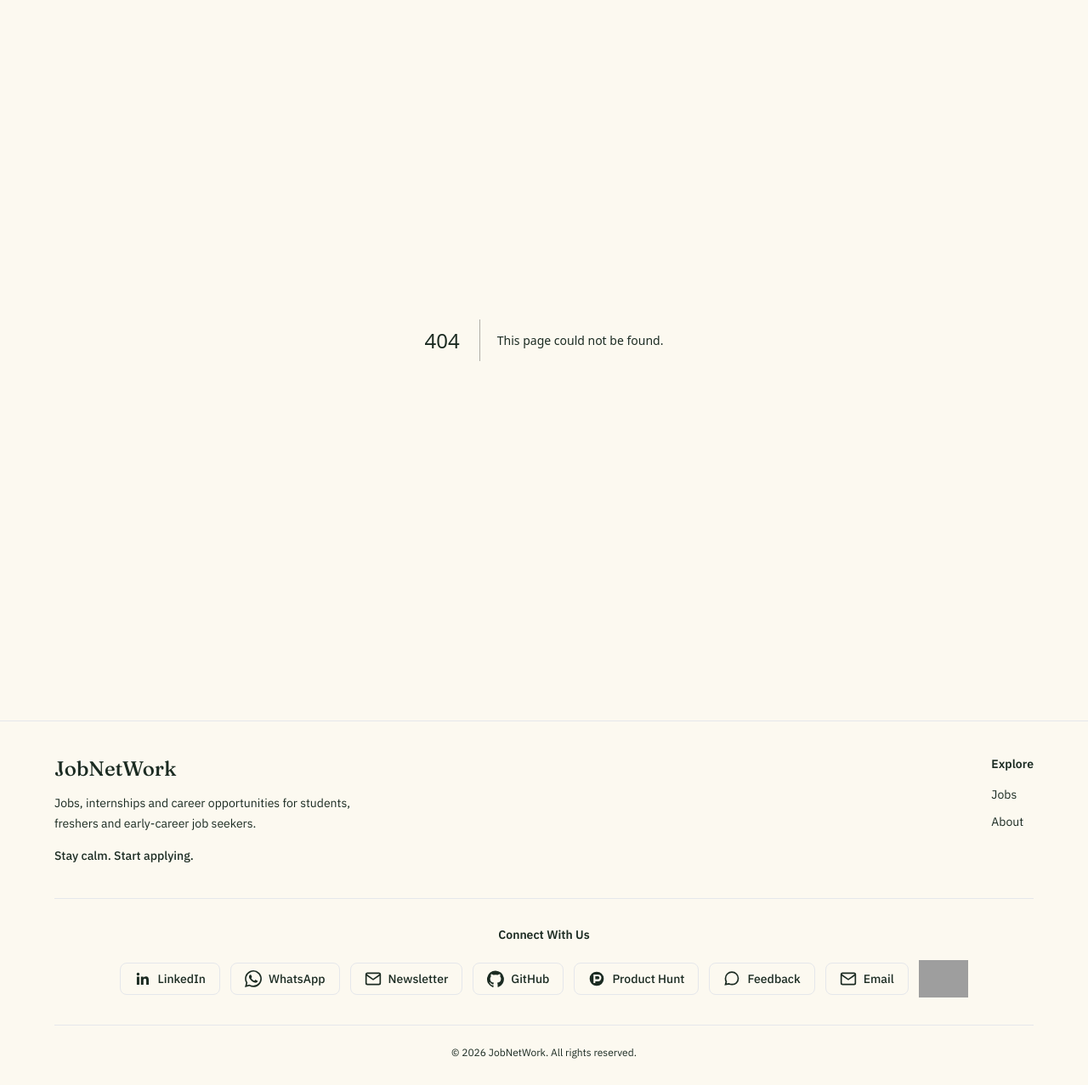
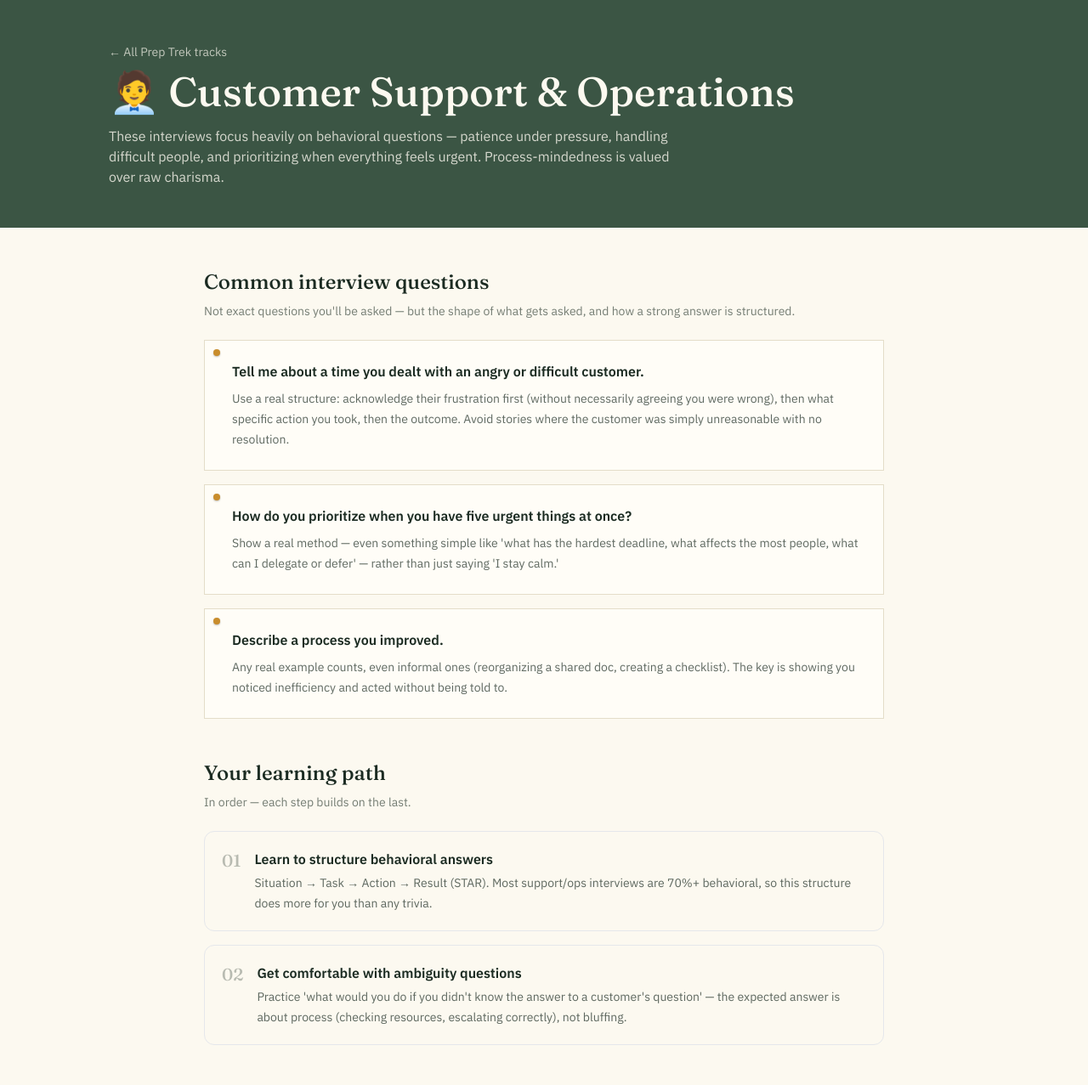
Before and after one commit to tinaaswanii/JobNetWork, a Next.js app: page /prep-trek/customer-support-operations in a window 1280 px wide. Before the commit this address had no page. Shown: the top 1277 px of the page at 85% size. Built offline with nearby package versions, Linux system fonts and the light colour scheme; grey boxes are pictures that could not be loaded.

Commit message:
Create page.tsx

```diff
--- /dev/null
+++ b/app/prep-trek/[slug]/page.tsx
@@ -0,0 +1,159 @@
+import type { Metadata } from "next";
+import Link from "next/link";
+import { notFound } from "next/navigation";
+import { getPrepTrack, prepTracks } from "@/lib/prep-trek-content";
+
+const SITE_URL = "https://job-net-work.vercel.app";
+
+export function generateStaticParams() {
+  return prepTracks.map((t) => ({ slug: t.slug }));
+}
+
+export async function generateMetadata({
+  params,
+}: {
+  params: { slug: string };
+}): Promise<Metadata> {
+  const track = getPrepTrack(params.slug);
+  if (!track) return {};
+
+  const title = `${track.name} Interview Prep & Study Path`;
+  const description = `${track.overview.slice(0, 150)}${
+    track.overview.length > 150 ? "..." : ""
+  }`;
+
+  return {
+    title,
+    description,
+    alternates: { canonical: `${SITE_URL}/prep-trek/${track.slug}` },
+    openGraph: {
+      type: "article",
+      url: `${SITE_URL}/prep-trek/${track.slug}`,
+      siteName: "JobNetWork",
+      title: `${title} | Prep Trek`,
+      description,
+    },
+    twitter: {
+      card: "summary",
+      title: `${title} | Prep Trek`,
+      description,
+    },
+  };
+}
+
+export default function PrepTrackPage({
+  params,
+}: {
+  params: { slug: string };
+}) {
+  const track = getPrepTrack(params.slug);
+  if (!track) notFound();
+
+  const jsonLd = {
+    "@context": "https://schema.org",
+    "@type": "FAQPage",
+    mainEntity: track.commonQuestions.map((qa) => ({
+      "@type": "Question",
+      name: qa.question,
+      acceptedAnswer: {
+        "@type": "Answer",
+        text: qa.answer,
+      },
+    })),
+  };
+
+  return (
+    <main className="min-h-screen bg-paper">
+      {/* eslint-disable-next-line react/no-danger */}
+      <script
+        type="application/ld+json"
+        dangerouslySetInnerHTML={{ __html: JSON.stringify(jsonLd) }}
+      />
+
+      {/* Hero */}
+      <header className="bg-board text-paper px-6 py-12 md:px-12">
+        <div className="mx-auto max-w-5xl">
+          <Link href="/prep-trek" className="text-sm text-paper/70 hover:text-paper">
+            ← All Prep Trek tracks
+          </Link>
+
+          <h1 className="mt-3 font-display text-4xl md:text-5xl">
+            {track.emoji} {track.name}
+          </h1>
+
+          <p className="mt-4 max-w-2xl text-paper/80">{track.overview}</p>
+        </div>
+      </header>
+
+      <section className="mx-auto max-w-4xl space-y-12 px-6 py-12 md:px-12">
+        {/* Common questions */}
+        <div>
+          <h2 className="font-display text-2xl">Common interview questions</h2>
+          <p className="mt-2 text-sm text-ink/60">
+            Not exact questions you'll be asked — but the shape of what gets
+            asked, and how a strong answer is structured.
+          </p>
+
+          <div className="mt-6 space-y-4">
+            {track.commonQuestions.map((qa, i) => (
+              <div key={i} className="pinned-card p-6 pl-8">
+                <h3 className="font-semibold text-ink">{qa.question}</h3>
+                <p className="mt-2 text-sm leading-6 text-ink/70">
+                  {qa.answer}
+                </p>
+              </div>
+            ))}
+          </div>
+        </div>
+
+        {/* Learning path */}
+        <div>
+          <h2 className="font-display text-2xl">Your learning path</h2>
+          <p className="mt-2 text-sm text-ink/60">
+            In order — each step builds on the last.
+          </p>
+
+          <ol className="mt-6 space-y-4">
+            {track.learningPath.map((step, i) => (
+              <li key={i} className="flex gap-4 rounded-xl border p-5">
+                <div className="font-display text-xl text-ink/30">
+                  {String(i + 1).padStart(2, "0")}
+                </div>
+                <div>
+                  <h3 className="font-semibold">{step.title}</h3>
+                  <p className="mt-1 text-sm leading-6 text-ink/70">
+                    {step.description}
+                  </p>
+                </div>
+              </li>
+            ))}
+          </ol>
+        </div>
+
+        {/* Cold mail tips */}
+        <div className="pinned-card p-6 pl-8">
+          <h2 className="font-display text-2xl">Cold mail tips for this field</h2>
+          <ul className="mt-4 space-y-2">
+            {track.coldMailTips.map((tip, i) => (
+              <li key={i} className="flex gap-2 text-sm leading-6 text-ink/75">
+                <span className="text-ink/30">—</span>
+                <span>{tip}</span>
+              </li>
+            ))}
+          </ul>
+        </div>
+
+        {/* CTA back to jobs */}
+        <div className="border-t border-ink/10 pt-8 text-center">
+          <p className="font-display text-xl">Ready to put this to use?</p>
+          <Link
+            href="/"
+            className="mt-4 inline-flex items-center rounded-lg bg-board px-5 py-3 text-sm font-semibold text-paper transition hover:bg-boardDark"
+          >
+            Browse open roles →
+          </Link>
+        </div>
+      </section>
+    </main>
+  );
+}
```
